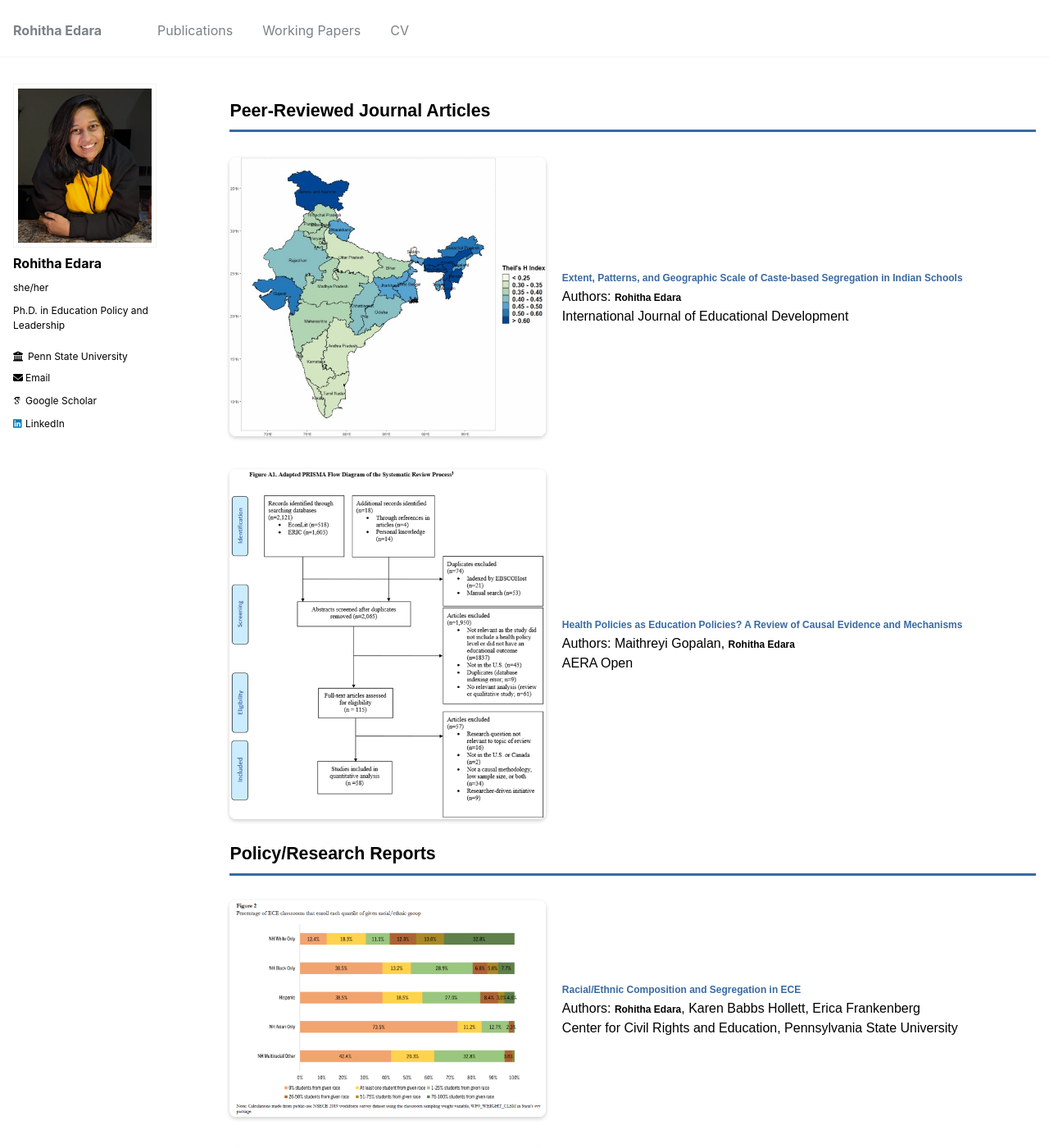
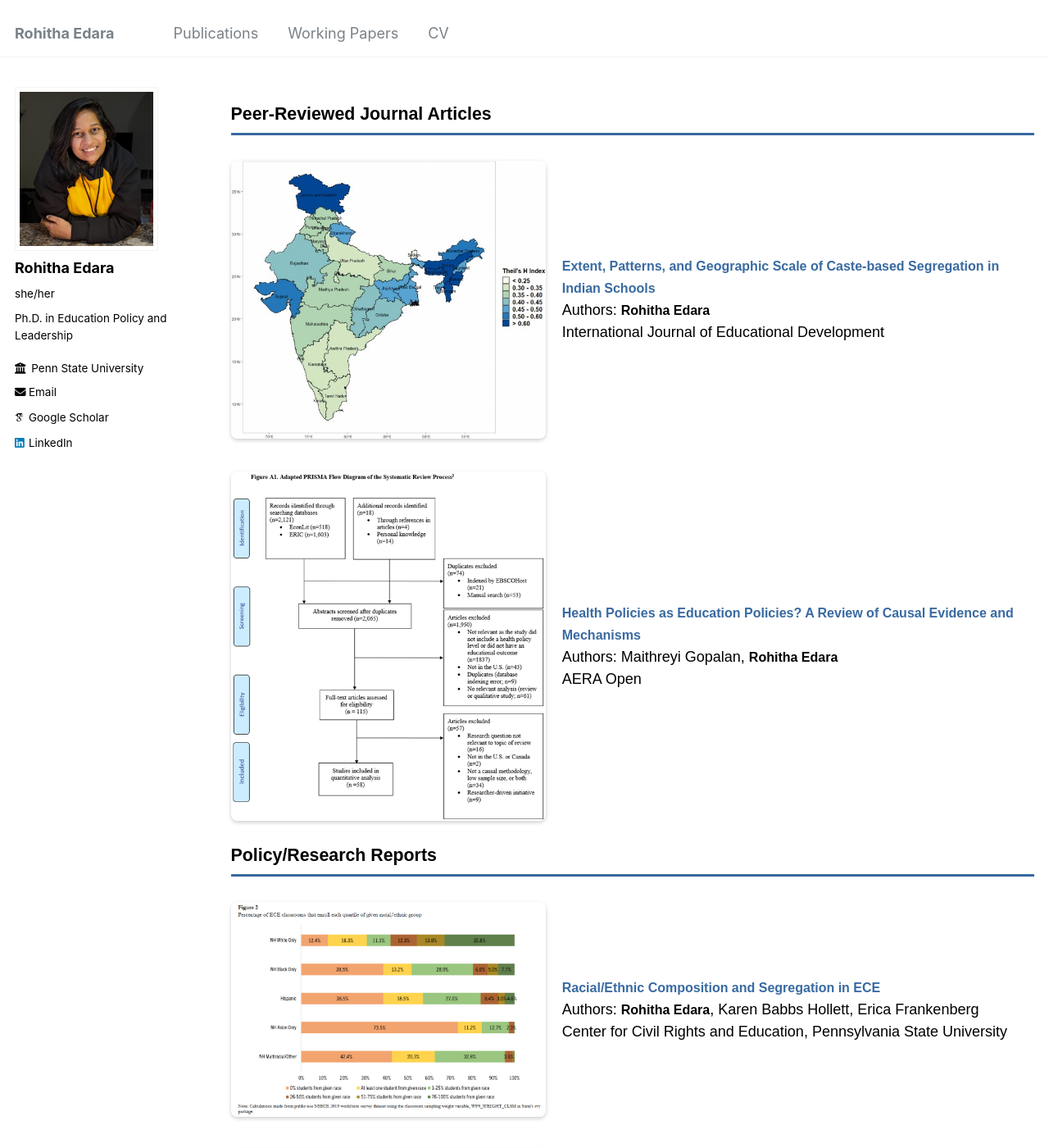
Before and after one commit to rohitha-edara/rohitha-edara.github.io, a Jekyll site: the page built from _pages/publications.html, in a window 1280 px wide and 1400 px high. Shown: the whole window at 82% size. Built offline with Jekyll 4.4.1, drawn with Linux system fonts in a browser that asks for light colours; some web fonts are replaced.

Commit message:
Update publications.html

```diff
--- a/_pages/publications.html
+++ b/_pages/publications.html
@@ -10,7 +10,6 @@
    body {
   	font-family: 'Questrial', sans-serif;
   	color: #000000;
-  	font-size: 12.0pt;
 	}
 
     .container {
@@ -44,7 +43,7 @@
   }
 
   .text strong {
-    font-size: 12px; /* Increase font size for strong text */
+    font-size: 16px; /* Increase font size for strong text */
   }
 
   .text p {
```
